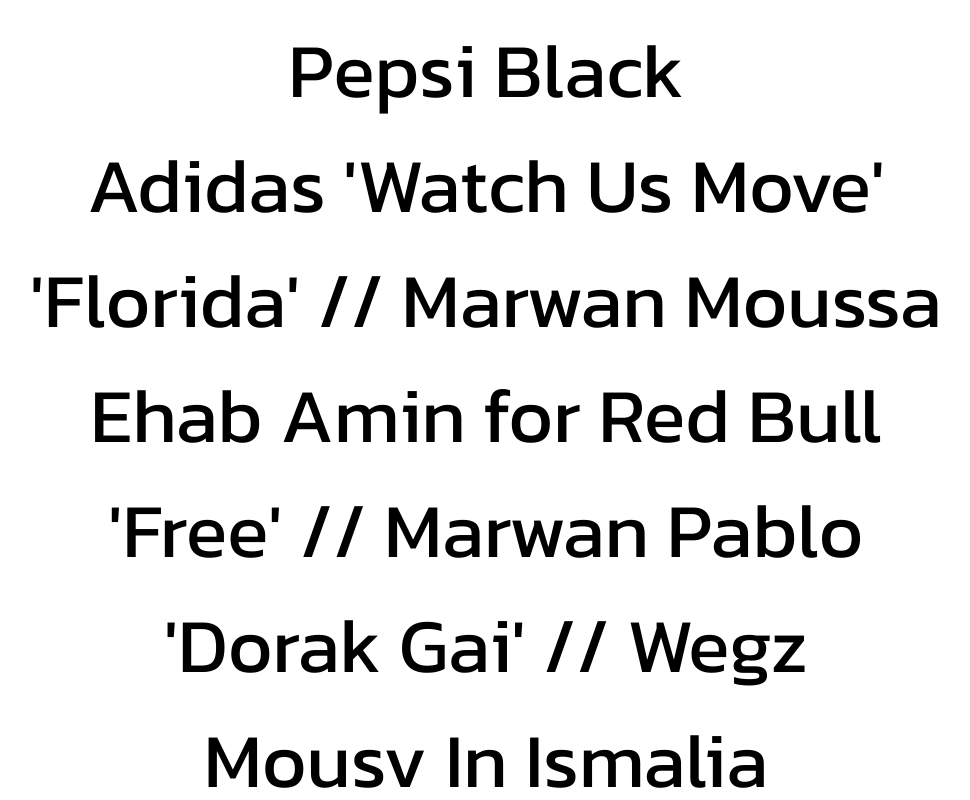
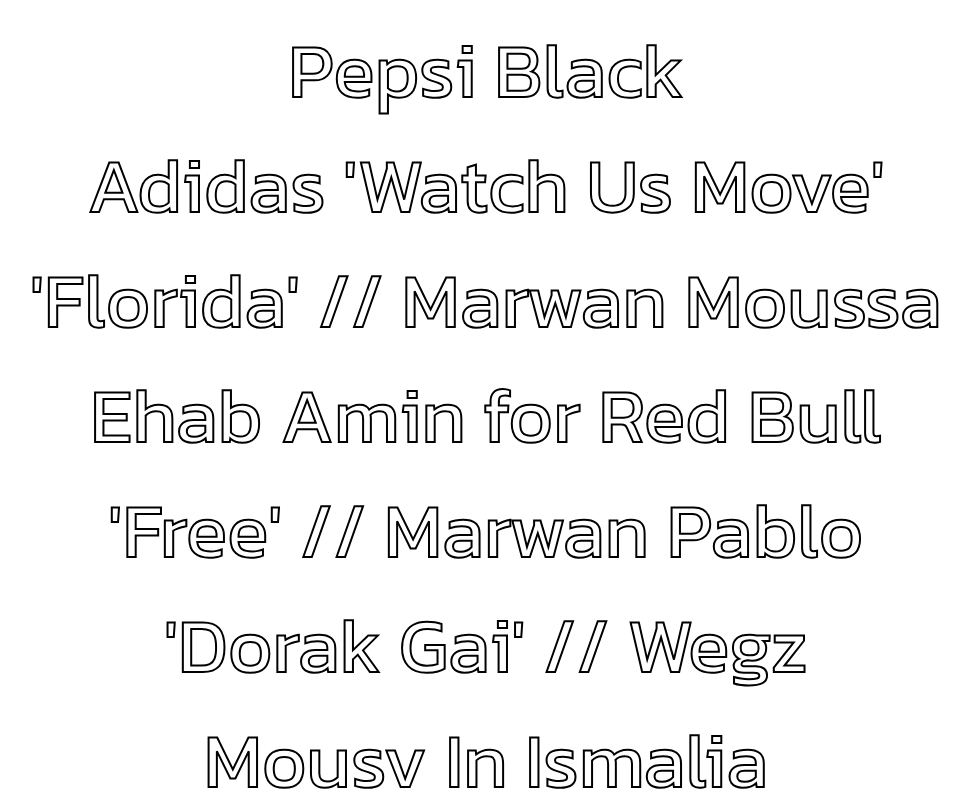
Before and after one commit to mxsameh/tarekjpeg, a SvelteKit app: page /projects in a window 1280 px wide. Shown: the whole page, without its empty margins (154-1124 px from the left). Built offline with nearby package versions, Linux system fonts and the light colour scheme.

Commit message:
cleaned projects page

```diff
--- a/src/lib/components/home page/Sidebar.svelte
+++ b/src/lib/components/home page/Sidebar.svelte
@@ -10,7 +10,7 @@
 		},
 		{
 			title: 'album covers',
-			link: ''
+			link: '/album-covers'
 		},
 		{
 			title: 'commissioned projects',
--- /dev/null
+++ b/src/lib/components/projects page/ProjectsImages.svelte
@@ -0,0 +1,93 @@
+<script lang="ts">
+	import { onMount } from "svelte";
+  import gsap from "gsap";
+
+
+  export let projects : any
+  let projectsImages : HTMLDivElement;
+
+  // GET IMAGE NODE FROM THE PROJECT
+	const getImage = (e : any) =>
+	{
+		const key = parseInt(e.target.dataset.projectKey);
+		const img = projectsImages.children[key] as HTMLElement;
+		return img
+	}
+
+  // VIEW PROJECT IMAGE
+	const viewImage = (e: any) => {
+		const img = getImage(e)
+
+		gsap.from(img, {
+			scale : .8,
+			rotate : "random(10,20)",
+		})
+		img.style.opacity = '1';
+	};
+
+
+  // HIDE PROJECT IMAGE
+	const hideImage = (e: any) =>
+	{
+		const img = getImage(e)
+		img.style.opacity = '0';
+	};
+
+  // MOVE IMAGE
+	const moveImage = (e : any) =>
+	{
+		let mousePosition =
+		{
+			// x : (e.x - ((window.innerWidth - e.target.clientWidth) / 2)) / e.target.clientWidth,
+			x : (e.x - e.target.offsetLeft) / e.target.clientWidth,
+			y : (e.y - ((e.target.scrollTop - e.target.clientHeight) / 2)) / e.target.clientHeight
+		}
+		const img = getImage(e);
+		gsap.set(img, {
+			x : mousePosition.x * 40,
+			duration : .3,
+			ease: 'slow'
+		})
+
+	}
+
+
+  onMount( () =>
+  {
+    const $projectsLinks = document.querySelectorAll('.project-link')
+
+    // Add event listeners for each link
+    $projectsLinks.forEach(link =>
+    {
+      link.addEventListener('mouseenter',viewImage)
+      link.addEventListener('mouseleave',hideImage)
+      link.addEventListener('mousemove',moveImage)
+    })
+
+  })
+
+
+
+</script>
+
+
+<div class="projects-images" bind:this={projectsImages}>
+  {#each projects as project, i}
+    <img data-projectImageIndex={i} src={project.img} class="project-img" alt="" />
+  {/each}
+</div>
+
+
+<style lang="scss">
+	.project-img {
+		position: absolute;
+		top: 50%;
+		left: 50%;
+		transform: translate(-50%, -50%);
+		width: 20vw;
+		aspect-ratio: 1/1.5;
+		z-index: -1;
+		object-fit: cover;
+		opacity: 0;
+	}
+</style>
--- /dev/null
+++ b/src/lib/components/projects page/ProjectsList.svelte
@@ -0,0 +1,75 @@
+<script lang="ts">
+
+  export let projects : any
+
+</script>
+
+
+<ul class="projects-list">
+  {#each projects as project, i}
+
+    <li class="project">
+      <a
+        data-project-Name={project.name}
+        data-project-Key={i}
+        href={project.link}
+        class="project-link"
+        >
+        {project.name}
+      </a>
+    </li>
+
+  {/each}
+</ul>
+
+<style lang="scss">
+	.projects-list {
+		height: 100vh;
+		width: 100vw;
+		overflow: hidden;
+		position: relative;
+	}
+	.project {
+		position: absolute;
+		width: 100%;
+		padding: 1vw 0;
+		top: 0;
+		left: 0;
+		z-index: 1;
+		display: flex;
+		justify-content: center;
+	}
+	.project-link {
+		font-size: 6vw;
+		display: block;
+		text-align: center;
+		user-select: none;
+		position: relative;
+		-webkit-text-fill-color: transparent;
+		-webkit-text-stroke: 2px black;
+
+		&:hover {
+			visibility: hidden;
+			transition: visibility 0s 0.7s linear;
+		}
+	}
+
+  .project-link:before {
+    visibility: visible;
+    content: attr(data-project-name);
+    position: absolute;
+    top: 0;
+    left: 0;
+    width: 0;
+    overflow: hidden;
+    z-index: 2;
+    transition: width 0.7s cubic-bezier(1, 0, 0, 1);
+    white-space: nowrap;
+    -webkit-text-fill-color: black;
+  }
+
+  .project-link:hover::before {
+    width: 100%;
+  }
+
+</style>
--- a/src/routes/album-covers/+page.svelte
+++ b/src/routes/album-covers/+page.svelte
@@ -30,7 +30,6 @@
 			tl.to($titleWraper, {
 				y: `${100 * direction}%`,
 				duration: 1,
-				ease: 'linear',
 				onComplete: () => {
 					// change album
 					i++;
--- a/src/routes/projects/+page.svelte
+++ b/src/routes/projects/+page.svelte
@@ -1,9 +1,11 @@
 <script lang="ts">
+	import ProjectsImages from '$lib/components/projects page/ProjectsImages.svelte';
+	import ProjectsList from '$lib/components/projects page/ProjectsList.svelte';
 	import lerp from '$lib/utils/lerp';
 	import gsap from 'gsap';
 	import { onMount } from 'svelte';
 
-	const projects = [
+	const projectsData = [
 		{
 			name: 'Pepsi Black',
 			link: '',
@@ -71,34 +73,32 @@
 		}
 	];
 
-	let projectsList: HTMLUListElement;
-	let projectsImages: HTMLDivElement;
-	let projectsListHeight: number;
-
-	onMount(() => {
-		const $projects = projectsList.querySelectorAll('.project');
-		const $projectsLinks = document.querySelectorAll('.project-link');
-		const $projectsImages = document.querySelectorAll('.project-image');
+	/*-----------------------------------
+	/*  VARIABLES
+	/*----------------------------------*/
+	let projects : NodeListOf <Element>;
+	let projectsLinks : NodeListOf <Element>;
 
 	let projectHeight: number;
 	let projectsHeight: number;
 	let lastProjectY: number;
 
-		const calculateElements = () => {
-			projectHeight = $projects[0].clientHeight;
-			projectsHeight = projectHeight * $projects.length;
+	let scrollY: number = 0;
+	let y: number = 0;
+
+
+	// CALCULATE DIMENSIONS
+	const calculateDimensions = () =>
+	{
+		projectHeight = projects[0].clientHeight;
+		projectsHeight = projectHeight * projects.length;
 		lastProjectY = projectsHeight - projectHeight;
 	};
-		calculateElements();
 
-		let scrollY: number = 0;
-		let y: number = 0;
-		let scrollSpeed: number = 0;
-		let oldScroll: number = 0;
-
-		// POSITION THE PROJECT Y POSITION // SCROLL PROJECTS
-		const positionProject = (scroll: number) => {
-			gsap.set($projects, {
+	// 	SCROLL PROJECTS
+	const scrollProjects = ( scroll : number ) =>
+	{
+		gsap.set(projects, {
 			y: (i) => {
 				let pos = i * projectHeight + scroll;
 				let y = gsap.utils.wrap(-projectHeight, lastProjectY, pos);
@@ -107,15 +107,18 @@
 		});
 	};
 
-		// UPDATE POSITION
-		const updatePosition = () => {
+	// CALCULATE PROJECT POSITIONS
+	const positionProjects = () =>
+	{
+		// update scroll position
 		y = lerp(y, scrollY, 0.1);
-			positionProject(y);
+		scrollProjects(y);
 
-			oldScroll = y;
-			scrollSpeed = Math.round(scrollY - y);
+		// calculate scroll speed
+		let scrollSpeed = Math.round(scrollY - y);
 
-			gsap.to($projectsLinks, {
+		// animate scrolling
+		gsap.to(projectsLinks, {
 			scale: () => {
 				let speed = Math.abs(scrollSpeed * 0.0025);
 				let scale = gsap.utils.clamp(1, 2, speed);
@@ -124,149 +127,43 @@
 			duration: 0.7
 		});
 
-			requestAnimationFrame(updatePosition);
+		requestAnimationFrame(positionProjects);
 	};
-		updatePosition();
+
+	// HANDLE SCROLL EVENT
+	const handleScroll = ( e : any) =>
+	{
+			scrollY -= e.deltaY;
+	}
+
+
+	onMount(() => {
+		projects = document.querySelectorAll('.project');
+		projectsLinks = document.querySelectorAll('.project-link');
+
+		calculateDimensions();
+		positionProjects();
 
 		// WHEEL EVENT LISTENER
-		projectsList.addEventListener('wheel', (e) => {
-			scrollY -= e.deltaY;
+		window.addEventListener('wheel', handleScroll);
+
+		// RESIZE EVENT LISTENER
+		window.addEventListener('resize', calculateDimensions);
+
 	});
 
-		// RESIZE EVENT LISTENER
-		window.addEventListener('resize', () => {
-			calculateElements();
-		});
-
-		// MOUSE IN EVENT LISTENER
-	});
-
-	const getImage = (e : any) =>
-	{
-		const key = parseInt(e.target.dataset.projectKey);
-		const img = projectsImages.children[key] as HTMLElement;
-		return img
-	}
-
-	const viewProjectImage = (e: any) => {
-		const img = getImage(e)
-
-		gsap.from(img, {
-			scale : .8,
-			rotate : "random(10,20)",
-		})
-		img.style.opacity = '1';
-	};
-
-
-	const hideProjectImage = (e: any) =>
-	{
-		const img = getImage(e)
-		img.style.opacity = '0';
-	};
-
-	const moveImage = (e : any) =>
-	{
-		let mousePosition =
-		{
-			// x : (e.x - ((window.innerWidth - e.target.clientWidth) / 2)) / e.target.clientWidth,
-			x : (e.x - e.target.offsetLeft) / e.target.clientWidth,
-			y : (e.y - ((e.target.scrollTop - e.target.clientHeight) / 2)) / e.target.clientHeight
-		}
-		const img = getImage(e);
-		gsap.set(img, {
-			x : mousePosition.x * 40,
-			duration : .3,
-			ease: 'slow'
-		})
-
-	}
 
 
 </script>
 
 <main class="projects">
-	<ul class="projects-list" bind:this={projectsList} bind:clientHeight={projectsListHeight}>
-		{#each projects as project, i}
-			<li class="project" style:transform={`translate(0, ${i * 100}px)`}>
-				<a
-					data-project-Name={project.name}
-					data-project-Key={i}
-					href={project.link}
-					class="project-link"
-					on:mouseenter={viewProjectImage}
-					on:mouseleave={hideProjectImage}
-					on:mousemove={moveImage}
-				>
-					{project.name}
-					</a>
-			</li>
-		{/each}
-	</ul>
 
-	<div class="projects-images" bind:this={projectsImages}>
-		{#each projects as project, i}
-			<img data-projectImageIndex={i} src={project.img} class="project-img" alt="" />
-		{/each}
-	</div>
+	<ProjectsList projects={projectsData} />
+
+	<ProjectsImages projects={projectsData}/>
+
 </main>
 
 <style lang="scss">
-	.projects-list {
-		height: 100vh;
-		width: 100vw;
-		overflow: hidden;
-		position: relative;
-	}
-	.project {
-		position: absolute;
-		width: 100%;
-		padding: 1vw 0;
-		top: 0;
-		left: 0;
-		z-index: 1;
-		display: flex;
-		justify-content: center;
-	}
-	.project-link {
-		font-size: 6vw;
-		display: block;
-		text-align: center;
-		user-select: none;
-		position: relative;
-		mix-blend-mode: multiply;
-		&:before {
-			visibility: visible;
-			content: attr(data-project-name);
-			position: absolute;
-			top: 0;
-			left: 0;
-			width: 0;
-			overflow: hidden;
-			z-index: 2;
-			transition: width 0.7s cubic-bezier(1, 0, 0, 1);
-			white-space: nowrap;
-			color: red;
-		}
-		&:hover {
-			transform: scale(.8);
-			visibility: hidden;
-			transition: visibility 0s 0.7s linear;
-		}
-		&:hover::before {
-			width: 100%;
-		}
-	}
 
-	.project-img {
-		position: absolute;
-		top: 50%;
-		left: 50%;
-		transform: translate(-50%, -50%);
-		width: 20vw;
-		aspect-ratio: 1/1.5;
-		z-index: -1;
-		object-fit: cover;
-		opacity: 0;
-	}
 </style>
```
Lines whose indentation alone changed are shown as unchanged.
